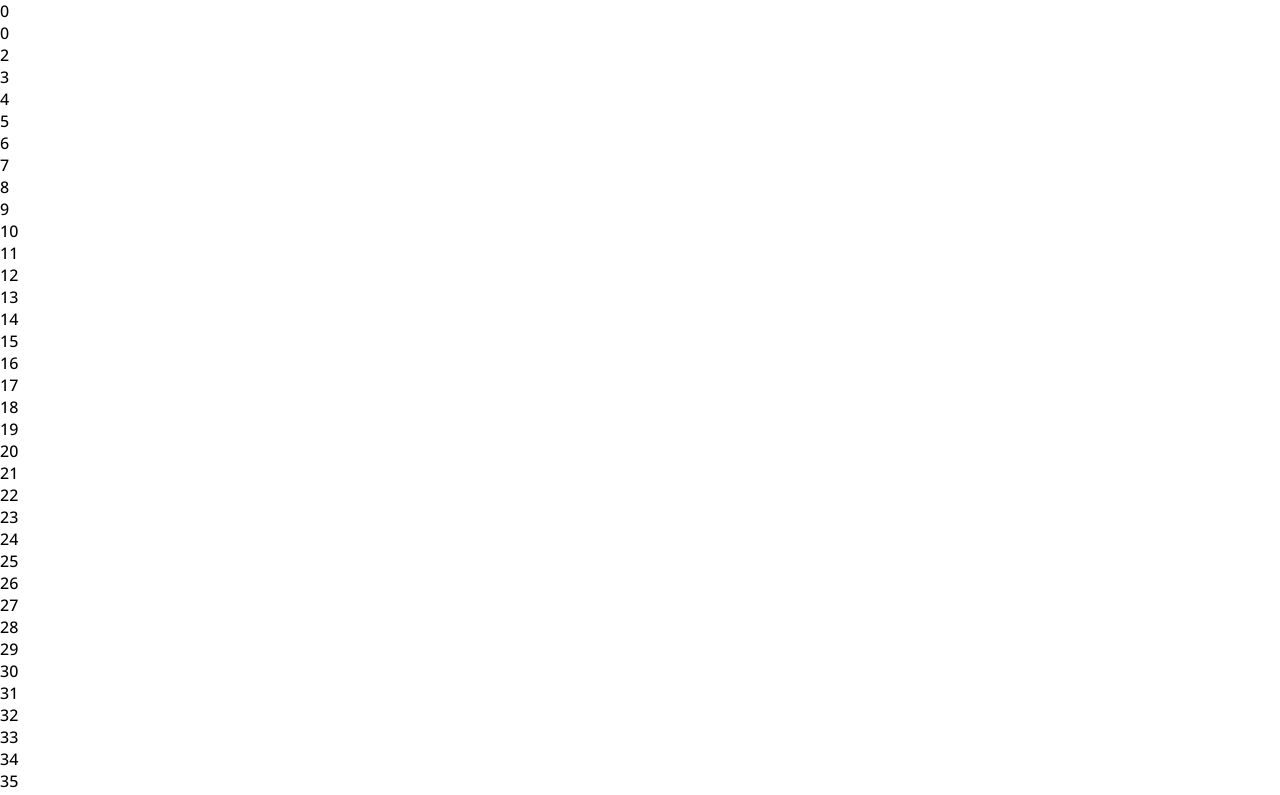
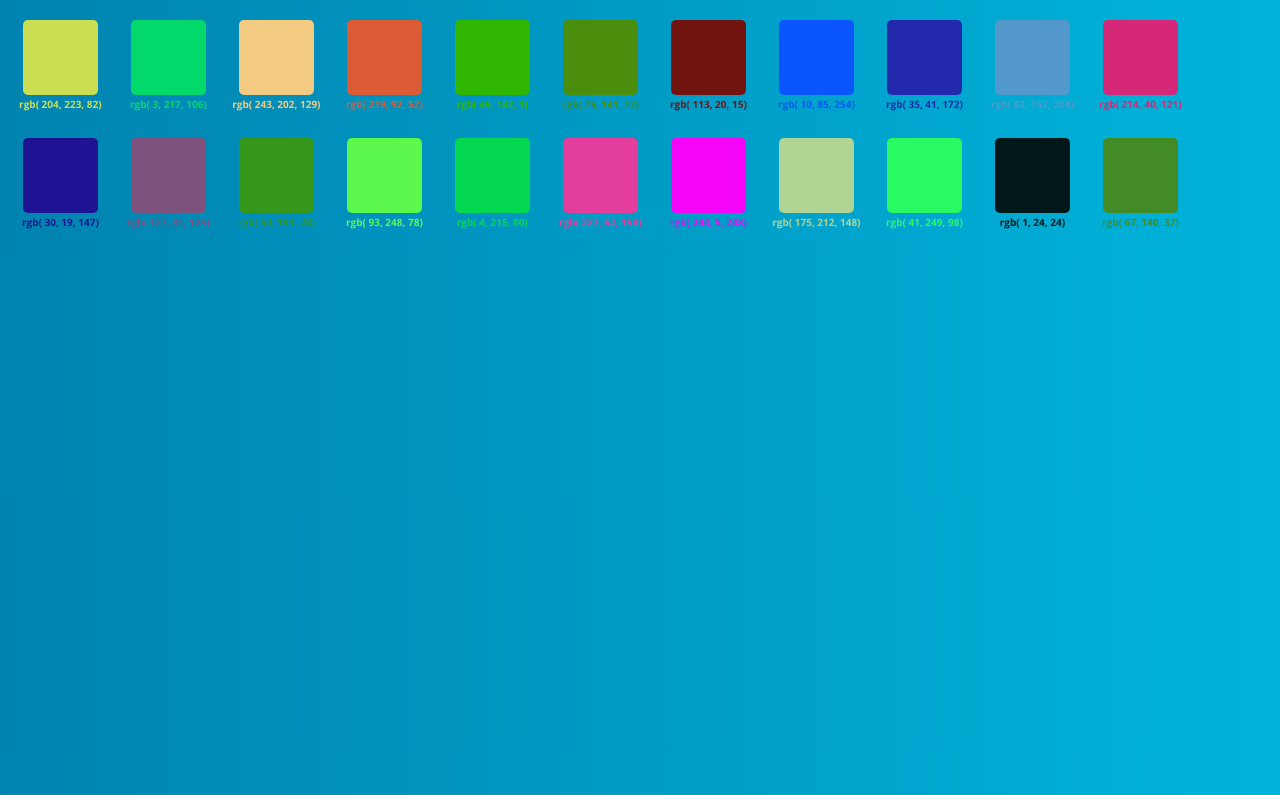
Before and after one commit to arcteggzz/randomNumberGenerator, a React (Create React App) app in the folder rngen/: page / in a window 1280 px wide. Shown: the top 795 px of the page. Built offline with nearby package versions, Linux system fonts and the light colour scheme.

Commit message:
Completed Project

```diff
--- a/rngen/src/App.css
+++ b/rngen/src/App.css
@@ -7,8 +7,17 @@
   font-family: 'Open Sans', sans-serif;
 }
 
+body{
+  background: #00B4DB;  /* fallback for old browsers */
+  background: -webkit-linear-gradient(to right, #0083B0, #00B4DB);  /* Chrome 10-25, Safari 5.1-6 */
+  background: linear-gradient(to right, #0083B0, #00B4DB); /* W3C, IE 10+/ Edge, Firefox 16+, Chrome 26+, Opera 12+, Safari 7+ */
+}
+
 .App{
+  min-width: 100vw;
+  padding: 0.5%;
   display: flex;
-  flex-direction: column;
-  position: relative;
+  justify-content: flex-start;
+  align-items: flex-start;
+  flex-wrap: wrap;
 }
--- a/rngen/src/App.js
+++ b/rngen/src/App.js
@@ -4,19 +4,26 @@ import {useEffect, useState } from 'react';
 
 
 function App() {
+  const [numbers, setNumbers] = useState([]);
 
-  const [numbers, setNumbers] = useState([]);
   useEffect(()=>{
-    setTimeout(()=>{setNumbers(currentArray => [...currentArray, {id: numbers.length, hexCode:Math.floor(Math.random()*16777215).toString(16)}])}, 100);
+    setTimeout(()=>{setNumbers(currentArray => [...currentArray, {
+      key: numbers.length,
+      bgColour: `rgb(
+        ${Math.floor(Math.random() * 257)},
+        ${Math.floor(Math.random() * 257)},
+        ${Math.floor(Math.random() * 257)})`,
+      }])}, 250)
   })
 
   return (
     <div className="App">
-      {numbers.map((id) => (
-        <Number key={id.id} num={id.id} hexCode={id.hexCode} />
+      {numbers.map((number) => (
+        <Number key={number.key} bgColour={number.bgColour} />
       ))}
     </div>
   );
 }
 
 export default App;
+//Math.floor(Math.random() *16777215).toString(16)
--- a/rngen/src/Components/Number.jsx
+++ b/rngen/src/Components/Number.jsx
@@ -1,10 +1,36 @@
 
-const Number = ( {key, num, hexcode} ) => {
+const Number = ( {key, bgColour} ) => {
+    const NumberStyle = {
+        display: "flex",
+        flexDirection : "column",
+        justifyContent: "center",
+        alignItems: "center",
+        width: 100,
+        height: 110,
+        margin: 4,
+        cursor: "pointer"
+    }
+
+    const plateStyle = {
+        background: bgColour,
+        width: 75,
+        height: 75,
+        borderRadius: 5,
+        marginBottom: 2
+    }
+
+    const textStyle = {
+        fontWeight: 600,
+        color: bgColour,
+        fontSize: 10
+    }
+
     return (
-        <div className="number" key={key}>
-            {num}
+        <div className="number" key={key} style={NumberStyle}>
+            <div className="plate" style={plateStyle}></div>
+            <div className="textName" style={textStyle}>{bgColour}</div>
         </div>
     )
 }
 
-export default Number
+export default Number;
--- a/rngen/src/Styles/Number.css
+++ /dev/null
@@ -1,12 +0,0 @@
-.number{
-    display: flex;
-    justify-content: center;
-    align-items: center;
-
-    font-weight: 600;
-    background: red;
-    color: white;
-    width: 75px;
-    height: 75px;
-    border-radius: 15px;
-}
```
